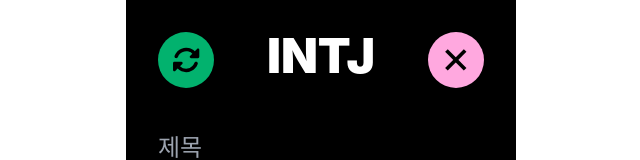
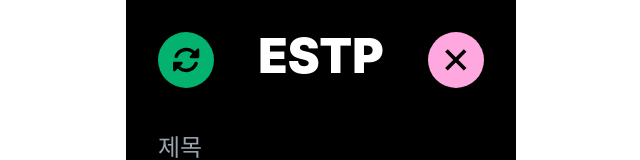
Before and after one commit to are-you-T/client, a React (Create React App) app: page /post in a window 1280 px wide. Shown: the top 160 px of the page, without its empty margins (319-959 px from the left). Built offline with nearby package versions, Linux system fonts and the light colour scheme.

Commit message:
feat: BoardPost노출 시 url path param에 일치하는 mbti전달

```diff
--- a/src/components/board/BoardPost.tsx
+++ b/src/components/board/BoardPost.tsx
@@ -92,12 +92,14 @@ function AlertModal({ error }: { error: string }) {
 function BoardPost({
   onThisClose,
   onThisComplete,
+  thisMbti,
 }: {
   onThisClose: () => void;
   onThisComplete: (value: string) => void;
+  thisMbti: string;
 }) {
   const [bgColor, setBgColor] = useState<string>("white");
-  const [mbtiType, setMbtiType] = useState<string[]>(["I", "N", "T", "J"]);
+  const [mbtiType, setMbtiType] = useState<string[]>(Array.from(thisMbti));
   const [newPost, setNewPost] = useState<{ title: string; content: string }>({
     title: "",
     content: "",
--- a/src/index.tsx
+++ b/src/index.tsx
@@ -34,6 +34,7 @@ const router = createBrowserRouter([
     path: "/post",
     element: (
       <BoardPost
+        thisMbti={"ESTP"}
         onThisClose={() => console.log("닫기")}
         onThisComplete={(value) => console.log(value)}
       />
```
